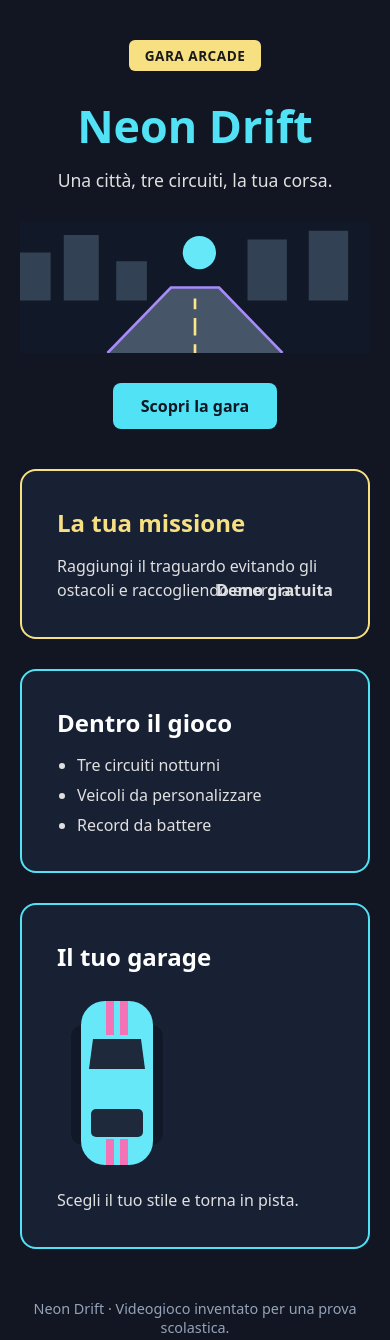
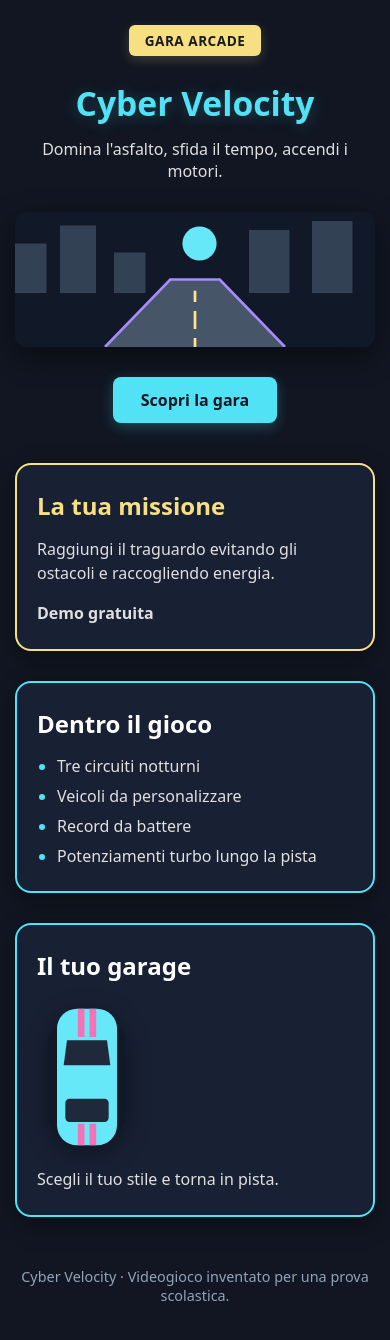
Before and after one commit to saimonrinxhi-ops/neon-drift, a plain HTML site: page verifica-web/index.html in a window 390 px wide. Drawn offline with Linux system fonts and the light colour scheme.

Commit message:
Aggiornati contenuti HTML, stili responsive CSS e README

```diff
--- a/verifica-web/index.html
+++ b/verifica-web/index.html
@@ -1,14 +1,46 @@
 <!doctype html>
 <html lang="it">
-<head><meta charset="utf-8"><meta name="viewport" content="width=device-width,initial-scale=1">
-<title>Neon Drift</title><link rel="stylesheet" href="style.css"></head>
+<head>
+  <meta charset="utf-8">
+  <meta name="viewport" content="width=device-width,initial-scale=1">
+  <title>Cyber Velocity</title>
+  <link rel="stylesheet" href="style.css">
+</head>
 <body>
-<header class="hero"><p class="etichetta">GARA ARCADE</p><h1>Neon Drift</h1>
-<p class="slogan">Una città, tre circuiti, la tua corsa.</p><img class="copertina" src="pista.svg" alt="Circuito notturno tra palazzi e luci">
-<p><a class="pulsante" href="#dettagli">Scopri la gara</a></p></header>
-<main>
-<section class="scheda" id="dettagli"><h2>La tua missione</h2><p>Raggiungi il traguardo evitando gli ostacoli e raccogliendo energia.</p><p class="prezzo">Demo gratuita</p></section>
-<section class="scheda"><h2>Dentro il gioco</h2><ul><li>Tre circuiti notturni</li><li>Veicoli da personalizzare</li><li>Record da battere</li></ul></section>
-<section class="scheda"><h2>Il tuo garage</h2><img class="veicolo" src="auto.svg" alt="Auto da corsa vista dall’alto"><p>Scegli il tuo stile e torna in pista.</p></section>
-</main><footer><p>Neon Drift · Videogioco inventato per una prova scolastica.</p></footer>
-</body></html>
+  <header class="hero">
+    <p class="etichetta">GARA ARCADE</p>
+    <h1>Cyber Velocity</h1>
+    <p class="slogan">Domina l'asfalto, sfida il tempo, accendi i motori.</p>
+    <img class="copertina" src="pista.svg" alt="Circuito notturno tra palazzi e luci">
+    <p><a class="pulsante" href="#dettagli">Scopri la gara</a></p>
+  </header>
+
+  <main>
+    <section class="scheda" id="dettagli">
+      <h2>La tua missione</h2>
+      <p>Raggiungi il traguardo evitando gli ostacoli e raccogliendo energia.</p>
+      <p class="prezzo">Demo gratuita</p>
+    </section>
+
+    <section class="scheda">
+      <h2>Dentro il gioco</h2>
+      <ul>
+        <li>Tre circuiti notturni</li>
+        <li>Veicoli da personalizzare</li>
+        <li>Record da battere</li>
+        <li>Potenziamenti turbo lungo la pista</li>
+      </ul>
+    </section>
+
+    <section class="scheda">
+      <h2>Il tuo garage</h2>
+      <img class="veicolo" src="auto.svg" alt="Auto da corsa vista dall’alto">
+      <p>Scegli il tuo stile e torna in pista.</p>
+    </section>
+  </main>
+
+  <footer>
+    <p>Cyber Velocity · Videogioco inventato per una prova scolastica.</p>
+  </footer>
+</body>
+</html>
--- a/verifica-web/style.css
+++ b/verifica-web/style.css
@@ -35,6 +35,7 @@ body {
   border-radius: 6px;
   margin-bottom: 24px;
   letter-spacing: 0.5px;
+  box-shadow: 0 4px 12px rgba(247, 224, 130, 0.2);
 }
 
 .hero h1 {
@@ -42,6 +43,7 @@ body {
   font-weight: 700;
   color: #51e2f5;
   margin-bottom: 12px;
+  text-shadow: 0 2px 16px rgba(81, 226, 245, 0.25);
 }
 
 .slogan {
@@ -55,6 +57,8 @@ body {
   max-width: 600px;
   height: auto;
   margin-bottom: 30px;
+  border-radius: 12px;
+  box-shadow: 0 10px 30px rgba(0, 0, 0, 0.45);
 }
 
 /* --- PULSANTE PRINCIPALE --- */
@@ -66,10 +70,19 @@ body {
   text-decoration: none;
   padding: 12px 28px;
   border-radius: 8px;
-  transition: background-color 0.2s ease;
+  box-shadow: 0 4px 14px rgba(81, 226, 245, 0.25);
+  transition: background-color 0.2s ease, transform 0.2s ease, box-shadow 0.2s ease;
 }
 
 .pulsante:hover {
+  background-color: #3bc9db;
+  transform: translateY(-2px);
+  box-shadow: 0 6px 20px rgba(81, 226, 245, 0.4);
+}
+
+.pulsante:focus-visible {
+  outline: 3px solid #f7e082;
+  outline-offset: 4px;
   background-color: #3bc9db;
 }
 
@@ -88,9 +101,10 @@ main {
   border-radius: 16px;
   padding: 35px;
   position: relative;
+  box-shadow: 0 8px 24px rgba(0, 0, 0, 0.35);
 }
 
-/* Prima scheda con bordo giallo come nello screenshot */
+/* Prima scheda con bordo giallo */
 #dettagli {
   border-color: #f7e082;
 }
@@ -134,12 +148,17 @@ main {
   font-size: 1rem;
 }
 
+.scheda li::marker {
+  color: #51e2f5;
+}
+
 /* --- IMMAGINE GARAGE --- */
 .veicolo {
   display: block;
   width: 120px;
   height: auto;
   margin: 20px 0 15px 0;
+  filter: drop-shadow(0 6px 12px rgba(0, 0, 0, 0.4));
 }
 
 /* --- FOOTER --- */
@@ -149,3 +168,32 @@ footer {
   color: #94a3b8;
   font-size: 0.9rem;
 }
+
+/* --- SCHERMI PICCOLI --- */
+@media (max-width: 600px) {
+  body {
+    padding: 25px 15px;
+  }
+
+  .hero h1 {
+    font-size: 2.1rem;
+  }
+
+  .slogan {
+    font-size: 1rem;
+  }
+
+  .scheda {
+    padding: 24px 20px;
+  }
+
+  .prezzo {
+    position: static;
+    margin-top: 16px;
+    display: inline-block;
+  }
+
+  .veicolo {
+    width: 100px;
+  }
+}
```
